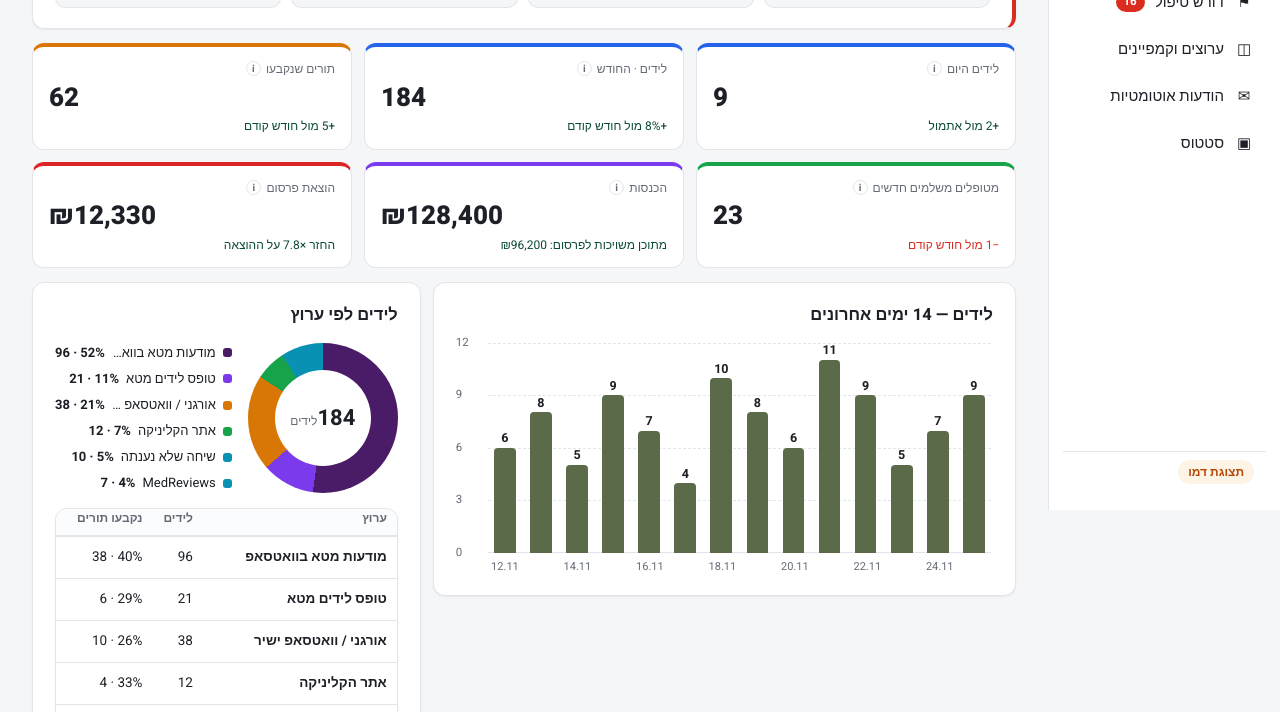
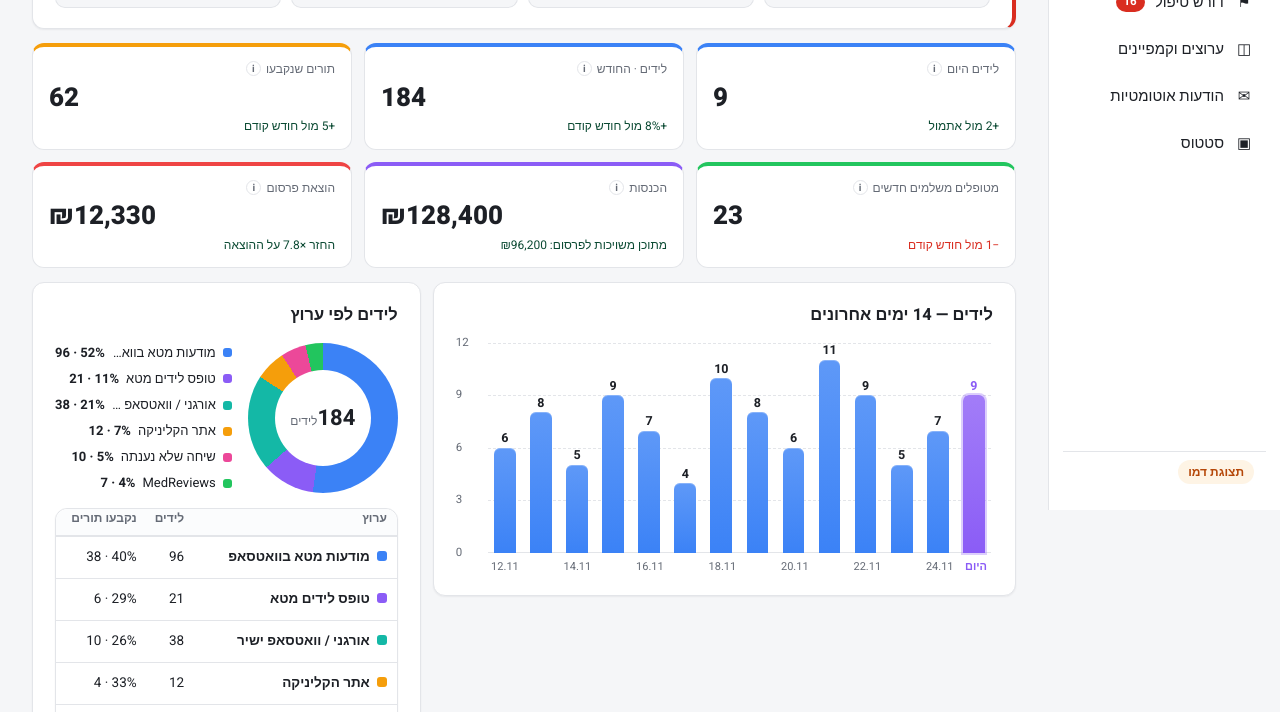
Before and after one commit to idanatwork/easybizy-wa-manager, a plain HTML site: page docs/index.html in a window 1280 px wide. Shown: the part 290-1002 px from the top of the page. Drawn offline with Linux system fonts and the light colour scheme.

Commit message:
charts: vivid palette instead of olive bars; one color per channel; highlighted today bar
- 14-day/period leads chart: blue gradient bars, today/now bar highlighted in violet with label
- funnel + campaign progress: leads blue, booked amber, arrived teal (was olive), paid green
- channel colors fixed per channel (--ch-*) across donut, legend, channel tables, filters, campaign badges
- dark-theme equivalents; console run/error chart uses the same vars
- cache-bust v=44 (tech bundle has no bars, unchanged)

```diff
--- a/docs/css/app.css
+++ b/docs/css/app.css
@@ -14,10 +14,13 @@
   --fc1a: #9b5cf0; --fc1b: #7c3aed;
   --fc2a: #f0a02e; --fc2b: #d97706;
   --fc3a: #3ec96f; --fc3b: #16a34a;
-  --hb-paid: #15803d; --hb-arr: #86d3a2; --hb-book: #e9b949; --hb-none: #ddd9e8;
-  --ac-blue: #2563eb; --ac-orange: #d97706; --ac-green: #16a34a; --ac-purple: #7c3aed; --ac-red: #dc2626;
-  --pal0: #4a1b66; --pal1: #7c3aed; --pal2: #d97706; --pal3: #16a34a; --pal4: #0891b2;
-  --ac-cyan: #0891b2; --ac-olive: #65a30d;
+  --hb-paid: #22c55e; --hb-arr: #14b8a6; --hb-book: #f59e0b; --hb-none: #e5e7eb;
+  --ac-blue: #3b82f6; --ac-orange: #f59e0b; --ac-green: #22c55e; --ac-purple: #8b5cf6; --ac-red: #ef4444;
+  --pal0: #3b82f6; --pal1: #8b5cf6; --pal2: #14b8a6; --pal3: #f59e0b; --pal4: #ec4899;
+  /* one color per channel - donut, bars, tables */
+  --ch-meta_wa_ads: #3b82f6; --ch-meta_lead_form: #8b5cf6; --ch-organic_wa: #14b8a6; --ch-website: #f59e0b; --ch-missed_call: #ec4899; --ch-medreviews: #22c55e;
+  --bar: #3b82f6; --bar-hover: #2563eb; --bar-today: #8b5cf6; --bar-err: #ef4444;
+  --ac-cyan: #06b6d4; --ac-olive: #14b8a6; /* 'olive' slot now teal (arrived) */
   --card: #ffffff;
   --red: #d92d20;
   --red-soft: #feeceb;
@@ -398,10 +401,12 @@ pre.payload {
   --fc1a: #c9a1f5; --fc1b: #a855f7;
   --fc2a: #ffc94d; --fc2b: #f59e0b;
   --fc3a: #5eeaa0; --fc3b: #22c55e;
-  --hb-paid: #22c55e; --hb-arr: #4ade80; --hb-book: #fbbf24; --hb-none: rgba(255,255,255,.13);
-  --ac-blue: #5b9bff; --ac-orange: #f5a623; --ac-green: #2fd566; --ac-purple: #b06ce0; --ac-red: #f45555;
-  --pal0: #b26ae0; --pal1: #8b5cf6; --pal2: #f5a623; --pal3: #2fd566; --pal4: #22d3ee;
-  --ac-cyan: #22d3ee; --ac-olive: #a3e635;
+  --hb-paid: #4ade80; --hb-arr: #2dd4bf; --hb-book: #fbbf24; --hb-none: rgba(255,255,255,.13);
+  --ac-blue: #60a5fa; --ac-orange: #fbbf24; --ac-green: #4ade80; --ac-purple: #a78bfa; --ac-red: #f87171;
+  --pal0: #60a5fa; --pal1: #a78bfa; --pal2: #2dd4bf; --pal3: #fbbf24; --pal4: #f472b6;
+  --ch-meta_wa_ads: #60a5fa; --ch-meta_lead_form: #a78bfa; --ch-organic_wa: #2dd4bf; --ch-website: #fbbf24; --ch-missed_call: #f472b6; --ch-medreviews: #4ade80;
+  --bar: #60a5fa; --bar-hover: #93c5fd; --bar-today: #a78bfa; --bar-err: #f87171;
+  --ac-cyan: #22d3ee; --ac-olive: #2dd4bf;
   --card: #191c21;
   --gray-soft: #24282e;
   --red-soft: #3b1a17;
@@ -536,7 +541,7 @@ button.board-tab{border:1px solid var(--line);background:var(--card);cursor:poin
 .f3-neck .f3-fill{position:absolute;inset:0}
 .f3-pill{position:absolute;top:50%;left:50%;transform:translate(-50%,-50%);background:var(--card);border:1px solid var(--line);border-radius:99px;font-size:12px;font-weight:700;color:var(--muted);padding:1px 9px;z-index:2;white-space:nowrap}
 
-/* reference-style charts: olive bars, dashed gridlines, hover band + white tooltip */
+/* reference-style charts: vivid blue bars (today highlighted), dashed gridlines, hover band + white tooltip */
 .c2{direction:ltr;position:relative;height:210px;margin-top:10px}
 .c2-y{position:absolute;left:0;top:0;bottom:0;width:26px}
 .c2-y span{position:absolute;left:0;transform:translateY(-50%);font-size:11.5px;color:var(--muted)}
@@ -547,9 +552,14 @@ button.board-tab{border:1px solid var(--line);background:var(--card);cursor:poin
 .c2-col{flex:1;display:flex;flex-direction:column;justify-content:flex-end;align-items:center;position:relative;border-radius:6px 6px 0 0;min-width:0}
 .c2-col:hover{background:rgba(128,128,128,.09)}
 .c2-val{font-size:12.5px;font-weight:700;color:var(--ink);margin-bottom:3px;line-height:1}
-.c2-bar{position:relative;width:min(32px,72%);background:#5b6b4a;border-radius:4px 4px 0 0}
-.c2-col:hover .c2-bar{background:#49573c}
-.c2-bar .seg-err{position:absolute;top:0;left:0;right:0;background:#c0564d;border-radius:4px 4px 0 0}
+.c2-bar{position:relative;width:min(32px,72%);background:linear-gradient(180deg,color-mix(in srgb,var(--bar) 82%,#fff),var(--bar));border-radius:6px 6px 0 0;box-shadow:0 1px 0 rgba(255,255,255,.25) inset}
+.c2-col:hover .c2-bar{background:var(--bar-hover)}
+.c2-col.c2-today .c2-bar{background:linear-gradient(180deg,color-mix(in srgb,var(--bar-today) 80%,#fff),var(--bar-today));box-shadow:0 0 0 2px color-mix(in srgb,var(--bar-today) 30%,transparent)}
+.c2-col.c2-today .c2-val{color:var(--bar-today)}
+.c2-x span.c2-today-lab{color:var(--bar-today);font-weight:700}
+.ch-dot{display:inline-block;width:10px;height:10px;border-radius:3px;margin-inline-end:7px;vertical-align:0}
+.badge.ch{background:color-mix(in srgb,var(--chc) 14%,transparent);color:color-mix(in srgb,var(--chc) 75%,var(--ink));border:1px solid color-mix(in srgb,var(--chc) 35%,transparent)}
+.c2-bar .seg-err{position:absolute;top:0;left:0;right:0;background:var(--bar-err);border-radius:4px 4px 0 0}
 .c2-col[data-tip]:hover::after{content:attr(data-tip);position:absolute;top:2px;left:50%;transform:translateX(-50%);background:var(--card);color:var(--ink);border:1px solid var(--line);border-radius:10px;box-shadow:0 8px 22px rgba(0,0,0,.14);padding:8px 14px;font-size:12px;line-height:1.7;white-space:pre;z-index:61;text-align:center;direction:rtl}
 .c2-x{direction:ltr;display:flex;gap:6px;padding:0 2px 0 34px;margin-top:5px}
 .c2-x span{flex:1;min-width:0;overflow:hidden;text-align:center;font-size:11px;color:var(--muted);white-space:nowrap}
@@ -652,11 +662,11 @@ svg{width:100%;height:auto;display:block;overflow:visible}
 /* hbar switchable layouts */
 :root{
   --hb-ghost-bg: rgba(0,0,0,.05); --hb-ghost-line: rgba(0,0,0,.15); --hb-ghost-border: rgba(0,0,0,.2);
-  --hbt-paid: #15803d; --hbt-arr: #3e7d54; --hbt-book: #a16207;
+  --hbt-paid: #15803d; --hbt-arr: #0f766e; --hbt-book: #b45309;
 }
 [data-theme="dark"]{
   --hb-ghost-bg: rgba(255,255,255,.07); --hb-ghost-line: rgba(255,255,255,.16); --hb-ghost-border: rgba(255,255,255,.2);
-  --hbt-paid: #4ade80; --hbt-arr: #86d3a2; --hbt-book: #fbbf24;
+  --hbt-paid: #4ade80; --hbt-arr: #2dd4bf; --hbt-book: #fbbf24;
 }
 .hb-tabs{margin:2px 0 12px}
 .hb-seg{display:block;height:100%}
--- a/docs/index.html
+++ b/docs/index.html
@@ -2,7 +2,7 @@
 <html lang="he" dir="rtl">
 <head>
 <meta charset="UTF-8">
-<meta name="app-ver" content="43">
+<meta name="app-ver" content="44">
   <meta name="viewport" content="width=device-width, initial-scale=1.0">
 <title>WhatsApp Manager for EasyBizy</title>
 <meta name="theme-color" content="#3C1454">
@@ -12,14 +12,14 @@
 <link rel="icon" type="image/png" sizes="32x32" href="assets/favicon-32.png">
 <link rel="apple-touch-icon" href="assets/icon-180.png">
 <link rel="manifest" href="manifest.webmanifest">
-<link rel="stylesheet" href="css/app.css?v=43">
+<link rel="stylesheet" href="css/app.css?v=44">
 </head>
 <body>
 <div id="app"></div>
-<script src="js/config.js?v=43"></script>
-<script src="js/demo-data.js?v=43"></script>
-<script src="js/api.js?v=43"></script>
-<script src="js/ui.js?v=43"></script>
-<script src="js/app.js?v=43"></script>
+<script src="js/config.js?v=44"></script>
+<script src="js/demo-data.js?v=44"></script>
+<script src="js/api.js?v=44"></script>
+<script src="js/ui.js?v=44"></script>
+<script src="js/app.js?v=44"></script>
 </body>
 </html>
--- a/docs/js/app.js
+++ b/docs/js/app.js
@@ -587,7 +587,7 @@
 
   /* ---- dashboard tab ---- */
 
-  // Reference-style chart: olive bars, dashed gridlines, values on top, white hover tooltip
+  // Reference-style chart: vivid blue bars (opts.highlight = index of 'today'), dashed gridlines, values on top, white hover tooltip
   function c2chart(values, opts = {}) {
     const labels = opts.labels || [];
     const seg = opts.seg || null;
@@ -601,9 +601,9 @@
       const h = Math.round(totals[i] / vmax * 100);
       const tip = opts.tip ? opts.tip(i) : String(v);
       const errSeg = seg && seg[i] ? `<span class="seg-err" style="height:${Math.round(seg[i] / totals[i] * 100)}%"></span>` : '';
-      return `<div class="c2-col" data-tip="${tip}"><span class="c2-val num">${v}</span><div class="c2-bar" style="height:${h}%">${errSeg}</div></div>`;
+      return `<div class="c2-col${opts.highlight === i ? ' c2-today' : ''}" data-tip="${tip}"><span class="c2-val num">${v}</span><div class="c2-bar" style="height:${h}%">${errSeg}</div></div>`;
     }).join('');
-    const xlab = labels.map(l => `<span>${l}</span>`).join('');
+    const xlab = labels.map((l, i) => `<span${opts.highlight === i ? ' class="c2-today-lab"' : ''}>${opts.highlight === i ? (opts.highlightLabel || l) : l}</span>`).join('');
     const conv = opts.convRow ? `<div class="c2-x c2-conv">${opts.convRow.map(l => `<span>${l}</span>`).join('')}</div>` : '';
     return `<div class="c2"><div class="c2-y">${ylabels}</div><div class="c2-plot">${grid}<div class="c2-axis"></div><div class="c2-bars">${bars}</div></div></div><div class="c2-x">${xlab}</div>${conv}`;
   }
@@ -624,7 +624,7 @@
       <div class="dash-2col">
         <div class="card" style="margin:0"><h3>ריצות — 14 ימים אחרונים</h3>
           ${chartHtml}
-          <div class="chart-legend"><span><span class="dotk" style="background:#5b6b4a"></span>ריצות (${dash.runs_30d} ב-30 ימים)</span><span><span class="dotk" style="background:#c0564d"></span>שגיאות (${dash.errors_30d})</span></div>
+          <div class="chart-legend"><span><span class="dotk" style="background:var(--bar)"></span>ריצות (${dash.runs_30d} ב-30 ימים)</span><span><span class="dotk" style="background:var(--bar-err)"></span>שגיאות (${dash.errors_30d})</span></div>
         </div>
         <div class="card" style="margin:0"><h3>פעולות מהירות</h3>
           <div class="quick-actions" style="flex-direction:column;align-items:stretch">
@@ -1168,12 +1168,12 @@
     return o;
   }
   function clinicDonut(chans) {
-    const pal = ['var(--pal0)', 'var(--pal1)', 'var(--pal2)', 'var(--pal3)', 'var(--pal4)', 'var(--ac-cyan)'];
+    const pal = chans.map(c => chColor(c.key));
     const tot = chans.reduce((a, c) => a + c.leads, 0) || 1;
     let acc = 0;
-    const segs = chans.map((c, i) => { const f = acc / tot * 360; acc += c.leads; return `${pal[i % 6]} ${f}deg ${acc / tot * 360}deg`; }).join(', ');
+    const segs = chans.map((c, i) => { const f = acc / tot * 360; acc += c.leads; return `${pal[i]} ${f}deg ${acc / tot * 360}deg`; }).join(', ');
     return `<div class="donut-wrap"><div class="donut" style="background:conic-gradient(${segs})"><div class="hole"><div><b class="num">${tot}</b><small>לידים</small></div></div></div>
-      <div class="donut-legend">${chans.map((c, i) => `<a class="dl-row" href="#/channels?channel=${c.key}"><span class="dotk" style="background:${pal[i % 6]}"></span><span class="dl-name">${c.name}</span><b class="num">${c.leads} · ${Math.round(c.leads / tot * 100)}%</b></a>`).join('')}</div></div>`;
+      <div class="donut-legend">${chans.map((c, i) => `<a class="dl-row" href="#/channels?channel=${c.key}"><span class="dotk" style="background:${pal[i]}"></span><span class="dl-name">${c.name}</span><b class="num">${c.leads} · ${Math.round(c.leads / tot * 100)}%</b></a>`).join('')}</div></div>`;
   }
   function scaledChannels(p) {
     const f = PSCALE[p] || 1, r = (n) => Math.round(n * f);
@@ -1183,6 +1183,9 @@
     const f = PSCALE[p] || 1, r = (n) => Math.round(n * f);
     return CD.campaigns.map(c => ({ ...c, spend: r(c.spend), leads: r(c.leads), booked: r(c.booked), arrived: r(c.arrived), paid: r(c.paid), rev: r(c.rev) }));
   }
+  const chColor = (key) => `var(--ch-${key}, var(--ac-cyan))`;
+  const chDot = (key) => `<span class="ch-dot" style="background:${chColor(key)}"></span>`;
+  const chBadge = (key) => `<span class="badge ch" style="--chc:${chColor(key)}">${chDot(key)}${chanName(key)}</span>`;
   const chanName = (key) => (CD.channels.find(c => c.key === key) || {}).name || key;
 
   function viewClinic(screen, param) {
@@ -1224,7 +1227,9 @@
       labels = values.map((_, i) => (i % 2 === 0 ? dstr(ago(13 - i)) : ''));
       title = p === 'custom' ? 'לידים — בטווח שנבחר' : 'לידים — 14 ימים אחרונים';
     }
-    return { chart: c2chart(values, { labels, tip: (i) => `${values[i]} לידים` }), title };
+    const hl = ['today', 'week', 'month'].includes(p) ? values.length - 1 : -1;
+    const hlLabel = p === 'today' ? 'עכשיו' : 'היום';
+    return { chart: c2chart(values, { labels, highlight: hl, highlightLabel: hlLabel, tip: (i) => `${values[i]} לידים${i === hl ? ' · ' + hlLabel : ''}` }), title };
   }
 
   function clinicOverview(el) {
@@ -1259,7 +1264,7 @@
           ${clinicDonut(chans)}
           <div class="tbl-wrap"><table class="tbl tbl-rows">
             <thead><tr><th>ערוץ</th><th>לידים</th><th>נקבעו תורים</th></tr></thead>
-            <tbody>${chans.map(c => `<tr data-chlink="${c.key}" style="cursor:pointer"><td data-h="ערוץ"><b>${c.name}</b></td><td data-h="לידים" class="num">${c.leads}</td><td data-h="נקבעו" class="num">${c.booked} · ${Math.round(c.booked / (c.leads || 1) * 100)}%</td></tr>`).join('')}</tbody>
+            <tbody>${chans.map(c => `<tr data-chlink="${c.key}" style="cursor:pointer"><td data-h="ערוץ">${chDot(c.key)}<b>${c.name}</b></td><td data-h="לידים" class="num">${c.leads}</td><td data-h="נקבעו" class="num">${c.booked} · ${Math.round(c.booked / (c.leads || 1) * 100)}%</td></tr>`).join('')}</tbody>
           </table></div>
         </div>
       </div>
@@ -1317,7 +1322,7 @@
       const rroas = c.spend ? '×' + (c.rev / c.spend).toFixed(1) : '—';
       return `<tr data-camp="${c.key}" style="cursor:pointer">
         <td data-h="קמפיין"><b>${c.name}</b>${c.unmapped ? ' <span class="badge yellow">ממתין למיפוי</span>' : ''}</td>
-        <td data-h="ערוץ"><span class="badge blue">${chanName(c.channel)}</span></td>
+        <td data-h="ערוץ">${chBadge(c.channel)}</td>
         <td data-h="טיפול">${c.treatment}</td>
         <td data-h="הוצאה" class="num">${c.spend ? ils(c.spend) : '—'}</td>
         <td data-h="לידים" class="num">${c.leads}</td>
@@ -1341,7 +1346,7 @@
       </div>
       <div class="card" style="margin:0 0 12px">
         <div class="filt-row"><span class="filt-l">ערוץ:</span>
-          ${CD.channels.map(c => `<a class="board-tab ${selCh.includes(c.key) ? 'active' : ''}" href="${chUrl(selCh.includes(c.key) ? selCh.filter(k => k !== c.key) : [...selCh, c.key], selTr)}">${c.name}</a>`).join('')}
+          ${CD.channels.map(c => `<a class="board-tab ${selCh.includes(c.key) ? 'active' : ''}" href="${chUrl(selCh.includes(c.key) ? selCh.filter(k => k !== c.key) : [...selCh, c.key], selTr)}">${chDot(c.key)}${c.name}</a>`).join('')}
           ${selCh.length ? `<a class="board-tab" href="${chUrl([], selTr)}" style="opacity:.7">נקה</a>` : ''}
         </div>
         <div class="filt-row"><span class="filt-l">טיפול:</span>
@@ -1359,7 +1364,7 @@
           <tbody>${chans.map(c => {
             const pc = (a, b) => Math.round(a / (b || 1) * 100) + '%';
             const cpp = c.spend && c.paid ? ils(Math.round(c.spend / c.paid)) : (c.paid ? 'ללא עלות' : '—');
-            return `<tr><td data-h="ערוץ"><b>${c.name}</b></td><td data-h="לידים" class="num">${c.leads}</td>
+            return `<tr><td data-h="ערוץ">${chDot(c.key)}<b>${c.name}</b></td><td data-h="לידים" class="num">${c.leads}</td>
               <td data-h="נקבעו" class="num">${pc(c.booked, c.leads)}</td><td data-h="הגיעו" class="num">${pc(c.arrived, c.booked)}</td>
               <td data-h="שילמו" class="num">${pc(c.paid, c.arrived)}</td><td data-h="מקצה לקצה"><b class="num">${pc(c.paid, c.leads)}</b></td>
               <td data-h="עלות למטופל" class="num">${cpp}</td>
@@ -1405,7 +1410,7 @@
     el.innerHTML = clinicHead(c.name, '') + `
       <div style="margin-bottom:12px"><a href="#/channels${p !== 'month' ? '?p=' + p : ''}" style="color:var(--green);font-weight:600">← חזרה לערוצים וקמפיינים</a></div>
       <div style="display:flex;align-items:center;gap:10px;flex-wrap:wrap;margin-bottom:12px">
-        <span class="badge blue">${chanName(c.channel)}</span>
+        ${chBadge(c.channel)}
         ${c.treatment !== '—' ? `<span class="badge">${c.treatment}</span>` : ''}
         ${c.status ? `<span class="badge ${c.status === 'פעיל' ? 'green' : ''}">${c.status}</span>` : ''}
         ${c.unmapped ? '<span class="badge yellow">ממתין למיפוי — נספר בערוץ אבל לא בקמפיין</span>' : ''}
```
